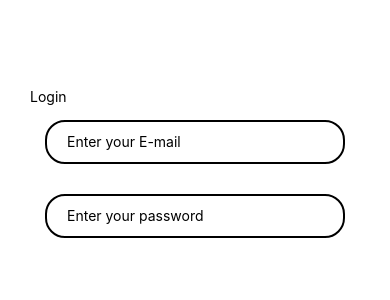
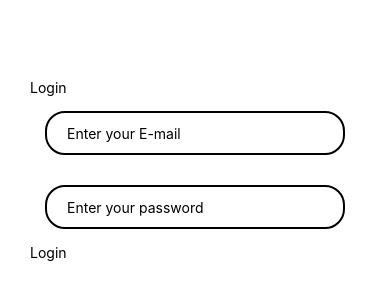
Before and after one commit to ambujvashistha/HopOn, a React Native app in the folder mobile-frontend/: screen / in a window 390 px wide. Shown: the part 252-552 px from the top of the page. Built offline with nearby package versions, Linux system fonts and the light colour scheme.

Commit message:
added login card

```diff
--- a/mobile-frontend/src/components/Login.jsx
+++ b/mobile-frontend/src/components/Login.jsx
@@ -1,19 +1,25 @@
 import React, { useState } from "react";
-import { Text, TextInput, View } from "react-native";
+import { Text, TextInput, TouchableOpacity, View } from "react-native";
 
 export default function Login() {
-  const [message, setLogin] = useState("");
+  const [email, setEmail] = useState("");
+  const [password, setPassword] = useState("");
   return (
     <View>
       <Text>Login</Text>
       <TextInput
         style={styles.input}
         placeholder="Enter your E-mail"
+        value={email}
       ></TextInput>
       <TextInput
         style={styles.input}
         placeholder="Enter your password"
       ></TextInput>
+
+      <TouchableOpacity>
+        <Text>Login</Text>
+      </TouchableOpacity>
     </View>
   );
 }
```
